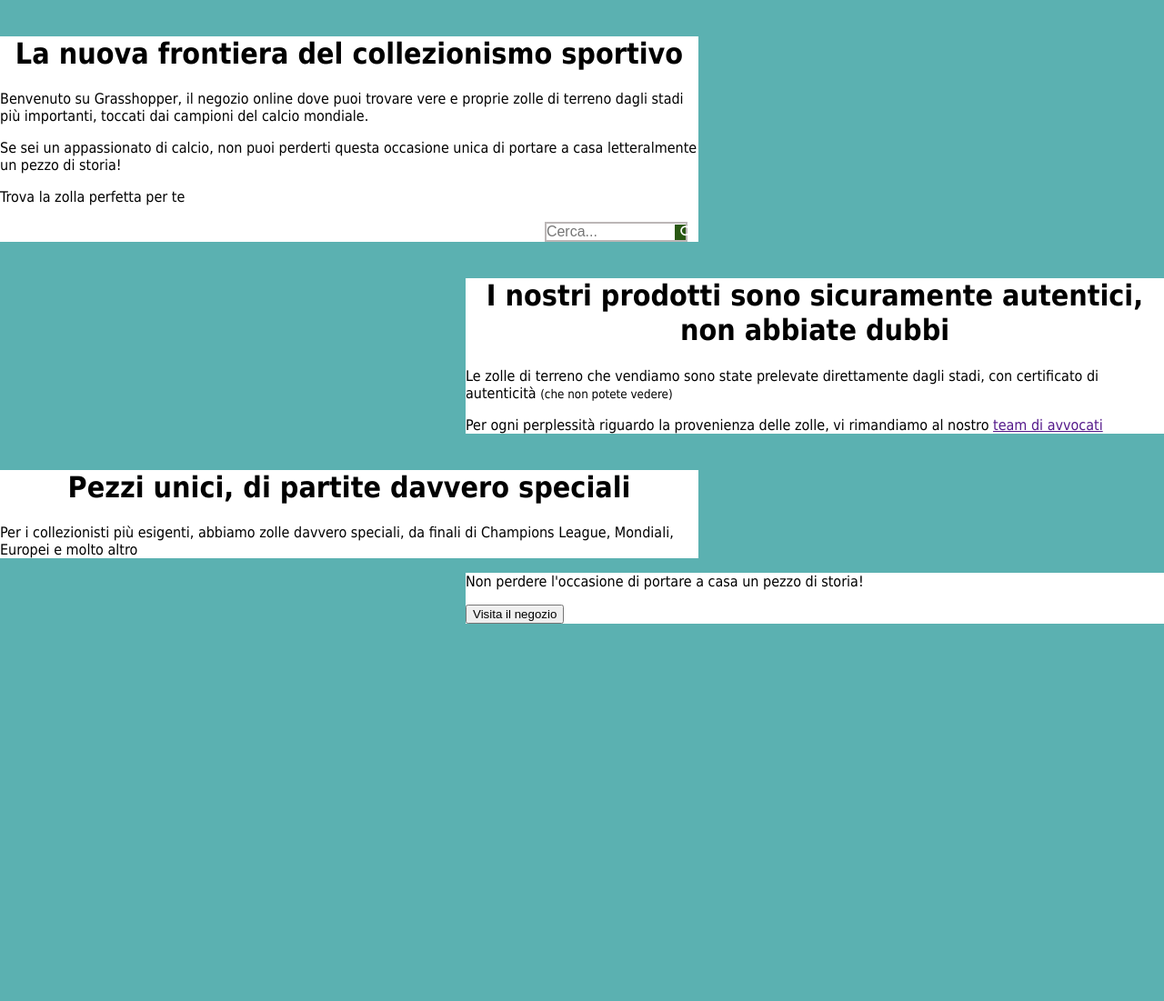
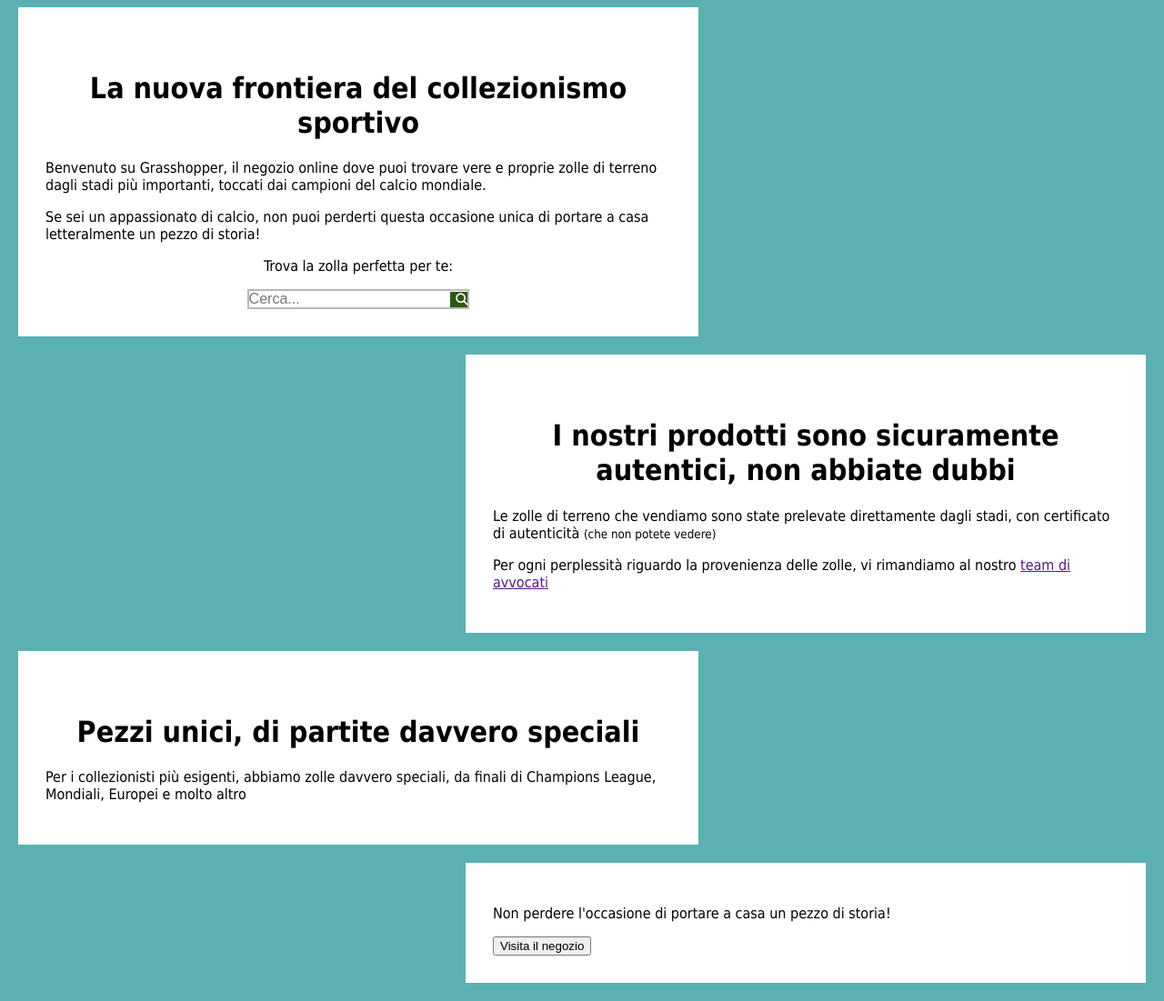
Before and after one commit to Manuelg-200/Grasshopper, a PHP site: page / in a window 1280 px wide. Shown: the part 110-1211 px from the top of the page at 91% size. Before the commit the page ends 796 px from the top, so only its background shows below. Run offline with PHP 8.4, Linux system fonts and the light colour scheme; some libraries are stand-ins or nearby versions.

Commit message:
Started styling the homepage

```diff
--- a/index.php
+++ b/index.php
@@ -16,9 +16,9 @@
             <p>Benvenuto su Grasshopper, il negozio online dove puoi trovare vere e proprie zolle di terreno dagli stadi più importanti,
                 toccati dai campioni del calcio mondiale.<p>
             <p>Se sei un appassionato di calcio, non puoi perderti questa occasione unica di portare a casa letteralmente un pezzo di storia!</p>
-            <p>Trova la zolla perfetta per te</p>
-            <form class="searchBarContainer">
-                <input type="text" placeholder="Cerca..." class="searchBar"></input>
+            <p style="text-align: center;">Trova la zolla perfetta per te:</p>
+            <form class="HomepageSearchBarContainer">
+                <input type="text" placeholder="Cerca..." class="HomepageSearchBar"></input>
                 <button type="submit" class="searchButton"><i class="fa-solid fa-magnifying-glass"></i></Button>
             </form>
         </div>
--- a/indexStyle.css
+++ b/indexStyle.css
@@ -14,15 +14,38 @@
     text-align: center;
 }
 
-/* Main content style */
 .ContentContainer {
     background-color: white;
+    padding: 30px;
+    margin-bottom: 20px;
 }
 
 .left {
+    margin-left: 20px;
     margin-right: 40%;
 }
 
 .right {
+    margin-right: 20px;
     margin-left: 40%;
 }
+
+.HomepageSearchBarContainer {
+    margin: 0 auto 0 auto;
+    align-items: center;
+    display: flex;
+    border-width: 2px;
+    border-style: solid;
+    border-color: rgb(188, 183, 183);
+    width: 35%;
+    height: 20%;
+}
+
+.HomepageSearchBar {
+    box-sizing: border-box;
+    width: 100%;
+    font-size: 16px;
+    margin: 0;
+    padding: 0;
+    border: none
+}
```
